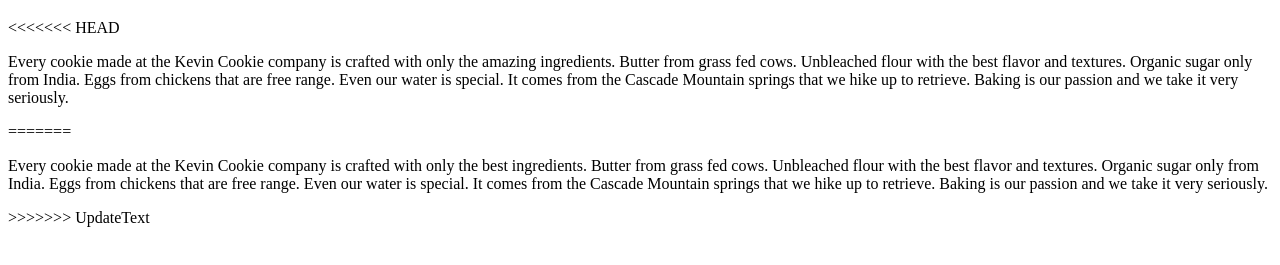
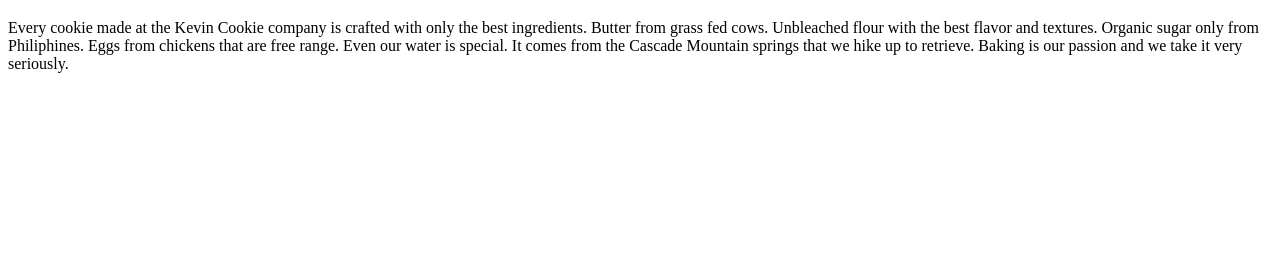
Before and after one commit to sahan974/gittutorial, a plain HTML site: page index.htm in a window 1280 px wide. Shown: the part 61-326 px from the top of the page. Drawn offline with Linux system fonts and the light colour scheme.

Commit message:
Update index.htm

```diff
--- a/index.htm
+++ b/index.htm
@@ -3,11 +3,9 @@
 <body>
 
 <h1>Deliciousness in every bite!</h1>
-<<<<<<< HEAD
-<p>Every cookie made at the Kevin Cookie company is crafted with only the amazing ingredients. Butter from grass fed cows. Unbleached flour with the best flavor and textures. Organic sugar only from India. Eggs from chickens that are free range. Even our water is special. It comes from the Cascade Mountain springs that we hike up to retrieve. Baking is our passion and we take it very seriously.</p>
-=======
-<p>Every cookie made at the Kevin Cookie company is crafted with only the best ingredients. Butter from grass fed cows. Unbleached flour with the best flavor and textures. Organic sugar only from India. Eggs from chickens that are free range. Even our water is special. It comes from the Cascade Mountain springs that we hike up to retrieve. Baking is our passion and we take it very seriously.</p>
->>>>>>> UpdateText
+
+<p>Every cookie made at the Kevin Cookie company is crafted with only the best ingredients. Butter from grass fed cows. Unbleached flour with the best flavor and textures. Organic sugar only from Philiphines. Eggs from chickens that are free range. Even our water is special. It comes from the Cascade Mountain springs that we hike up to retrieve. Baking is our passion and we take it very seriously.</p>
+
 
 </body>
 </html>
```
